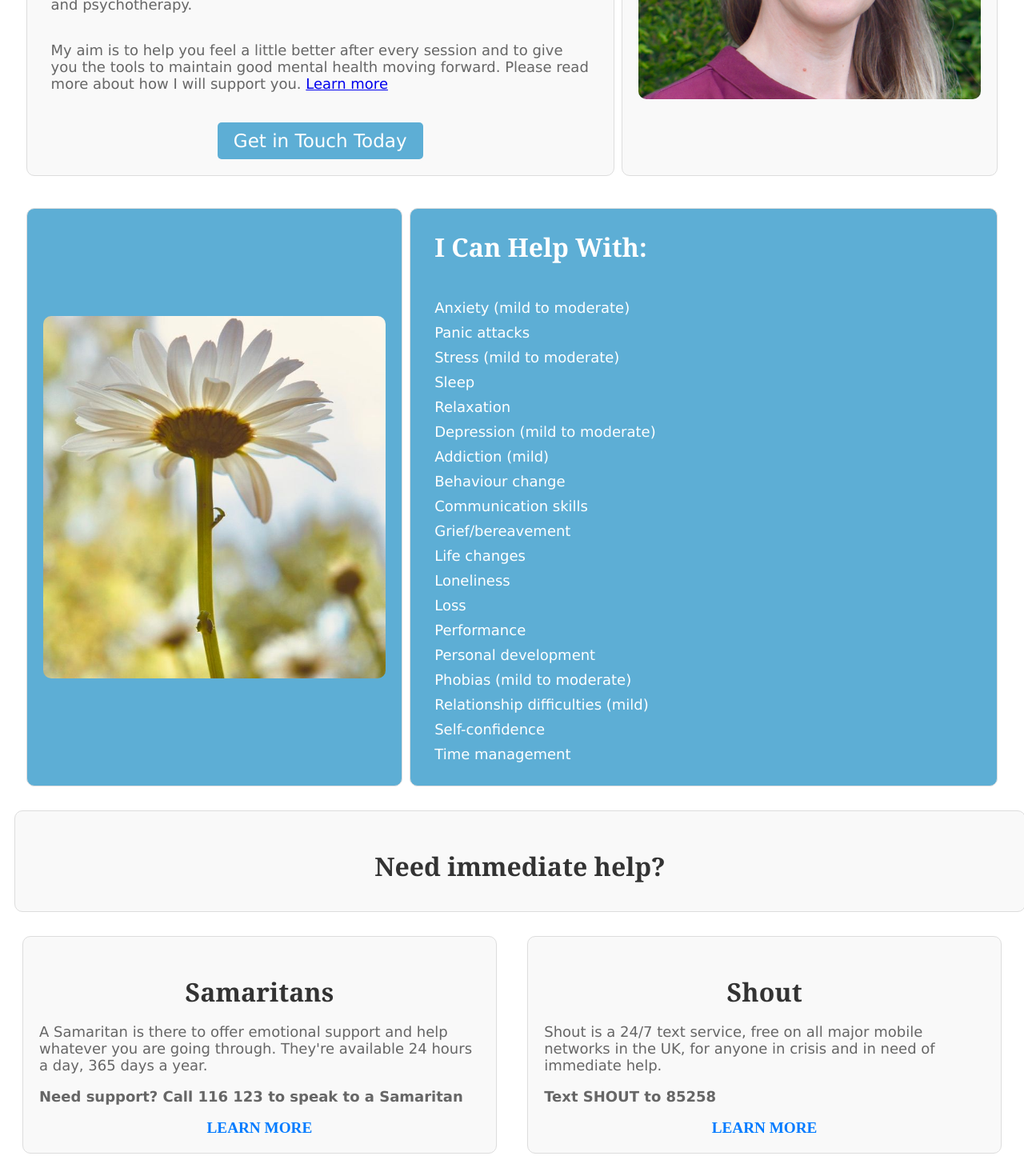
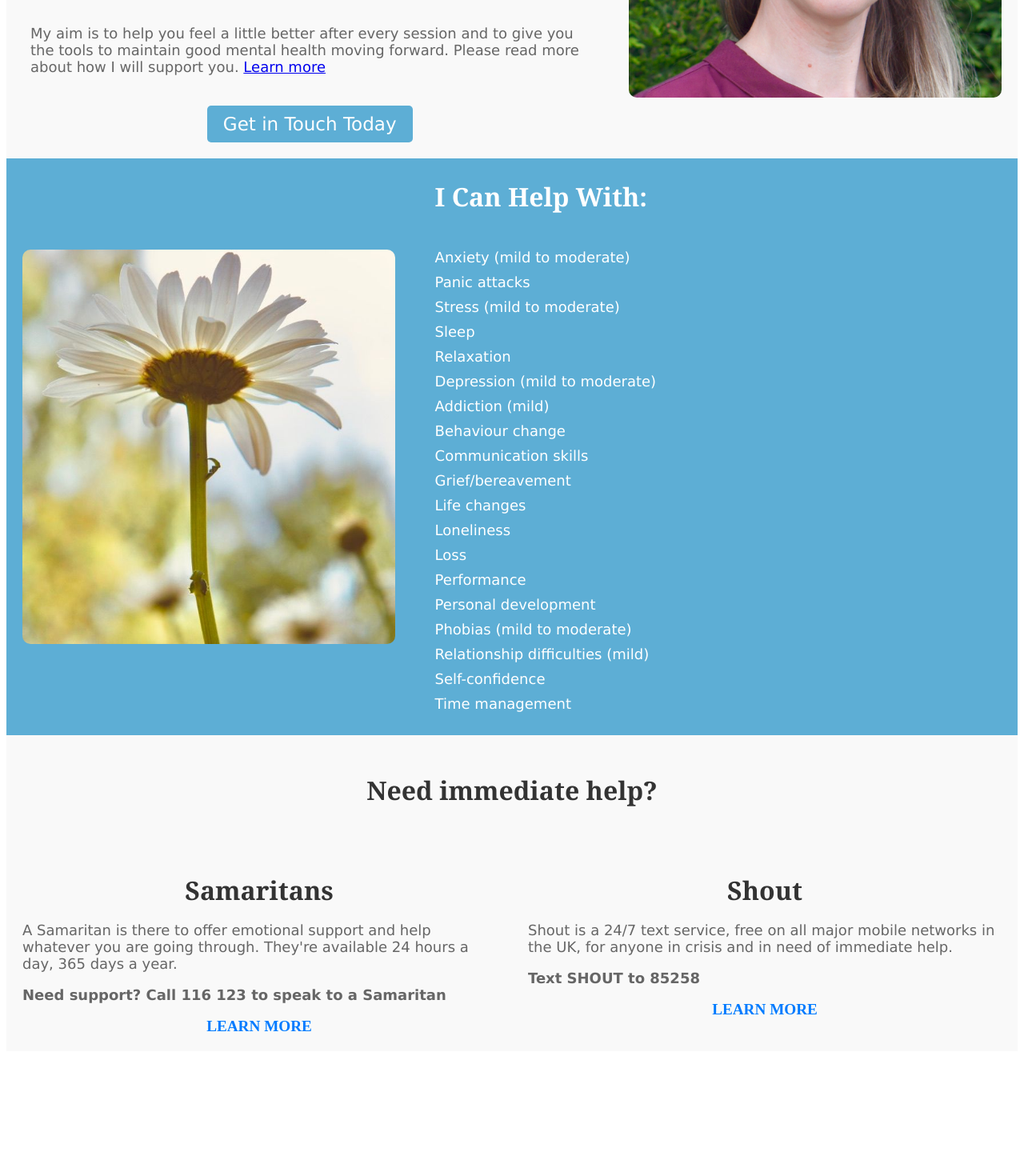
Before and after one commit to MikeForde/cstestvuejs, a Vue app: page / in a window 1280 px wide. Shown: the part 802-2272 px from the top of the page at 80% size. After the commit the page ends 2124 px from the top, so only its background shows below. Built offline with nearby package versions, Linux system fonts and the light colour scheme.

Commit message:
HomePage simpler design

```diff
--- a/src/components/HomePage.vue
+++ b/src/components/HomePage.vue
@@ -185,7 +185,6 @@ export default {
 }
 
 .intro, .additional-info, .immediate-help, .resources {
-  padding: 20px;
   text-align: center;
   opacity: 0;
   transition: opacity 1s ease-in;
@@ -206,18 +205,14 @@ export default {
 }
 
 
-.intro-container, .info-container {
+.intro-container, .info-container, .resources-container{
   display: flex;
-  justify-content: space-around;
   align-items: stretch;
 }
 
 .intro-card, .info-card {
   background: #f9f9f9;
-  border: 1px solid #ddd;
-  border-radius: 10px;
   padding: 20px;
-  /* box-shadow: 0 4px 8px rgba(0, 0, 0, 0.1); */
   display: flex;
   flex-direction: column;
   justify-content: center;
@@ -229,12 +224,12 @@ export default {
 }
 
 .text-card {
-  width: 55%;
+  width: 60%;
   padding: 0 30px;
 }
 
 .image-card {
-  width: 35%;
+  width: 40%;
   display: flex;
   justify-content: center;
   align-items: center;
@@ -249,37 +244,24 @@ export default {
 
 .immediate-help {
   width: 100%;
-  padding: 10px;
   text-align: center;
 }
 
 .help-card {
   background: #f9f9f9;
-  border: 1px solid #ddd;
-  border-radius: 10px;
   padding: 20px;
-  /* box-shadow: 0 4px 8px rgba(0, 0, 0, 0.1); */
 }
 
 .resources {
-  padding: 20px;
   text-align: center;
   opacity: 0;
   transition: opacity 1s ease-in;
 }
 
-.resources-container {
-  display: flex;
-  justify-content: space-between;
-}
-
 .resource-card {
   background: #f9f9f9;
-  border: 1px solid #ddd;
-  border-radius: 10px;
   padding: 20px;
-  width: 45%;
-  /* box-shadow: 0 4px 8px rgba(0, 0, 0, 0.1); */
+  width: 50%;
 }
 
 .resource-card h2 {
```
